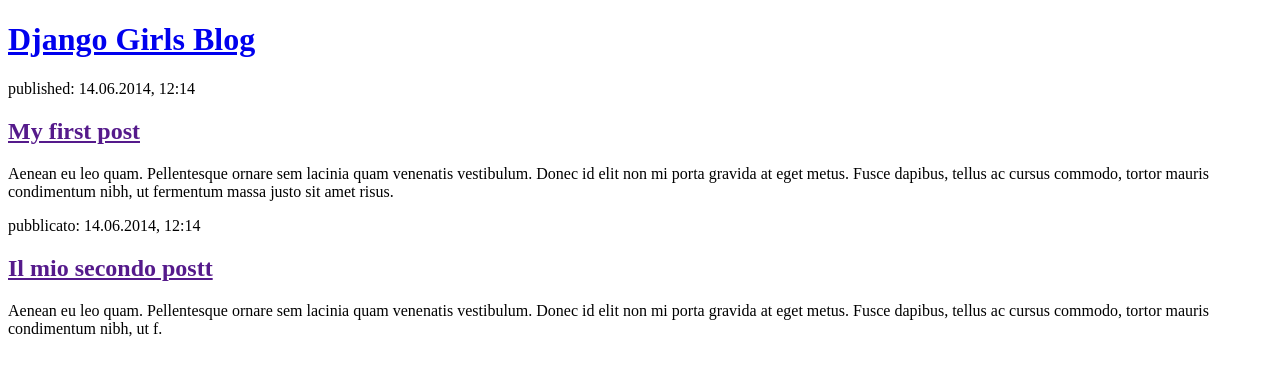
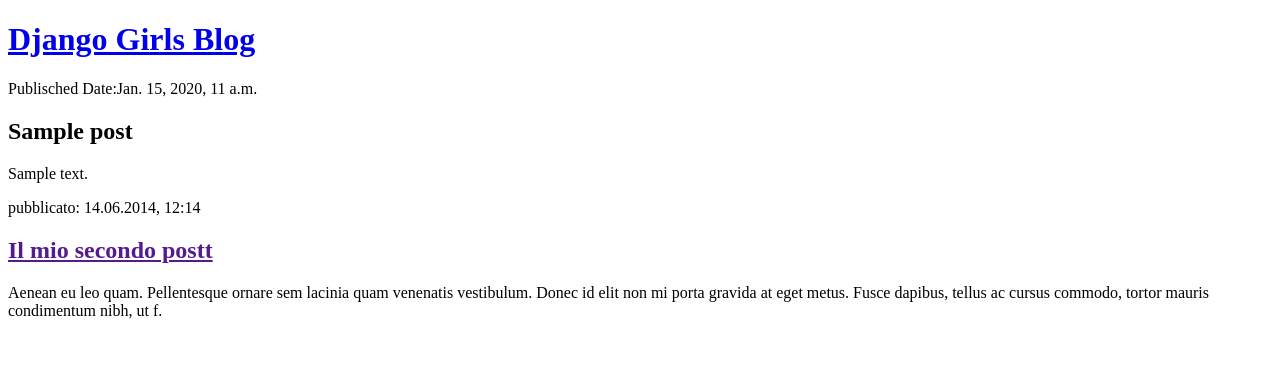
Before and after one commit to Doc082/my-first-blog, a Django app: page / in a window 1280 px wide. Shown: the top 376 px of the page. Run offline with Django 3.2, Linux system fonts and the light colour scheme; tables that the repository leaves empty hold one stand-in row (values such as "Sample post").

Commit message:
Modifica template

```diff
--- a/blog/sblog/templates/sblog/post_list.html
+++ b/blog/sblog/templates/sblog/post_list.html
@@ -10,9 +10,13 @@
         </div>
 
         <div>
-            <p>published: 14.06.2014, 12:14</p>
-            <h2><a href="">My first post</a></h2>
-            <p>Aenean eu leo quam. Pellentesque ornare sem lacinia quam venenatis vestibulum. Donec id elit non mi porta gravida at eget metus. Fusce dapibus, tellus ac cursus commodo, tortor mauris condimentum nibh, ut fermentum massa justo sit amet risus.</p>
+            {% for post in posts %}
+                <div>
+                    <p>Publisched Date:{{ post.published_date }}</p>
+                    <h2>{{ post.title }}</h2>
+                    <p>{{ post.text|linebreaksbr }}</p>
+                </div>
+            {% endfor %}
         </div>
 
         <div>
--- a/blog/sblog/views.py
+++ b/blog/sblog/views.py
@@ -1,5 +1,8 @@
 from django.shortcuts import render
+from .models import Post
+from django.utils import timezone
 
 
 def post_list(request):
-    return render(request, 'sblog/post_list.html', {})
+    posts = Post.objects.filter(published_date__lte = timezone.now()).order_by('-published_date')
+    return render(request, 'sblog/post_list.html', {'posts': posts})
```
